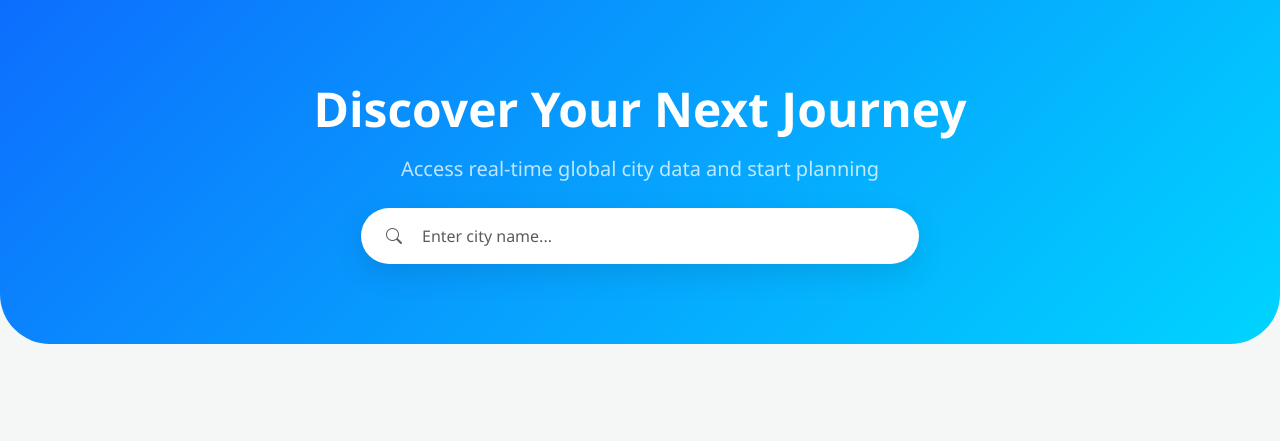
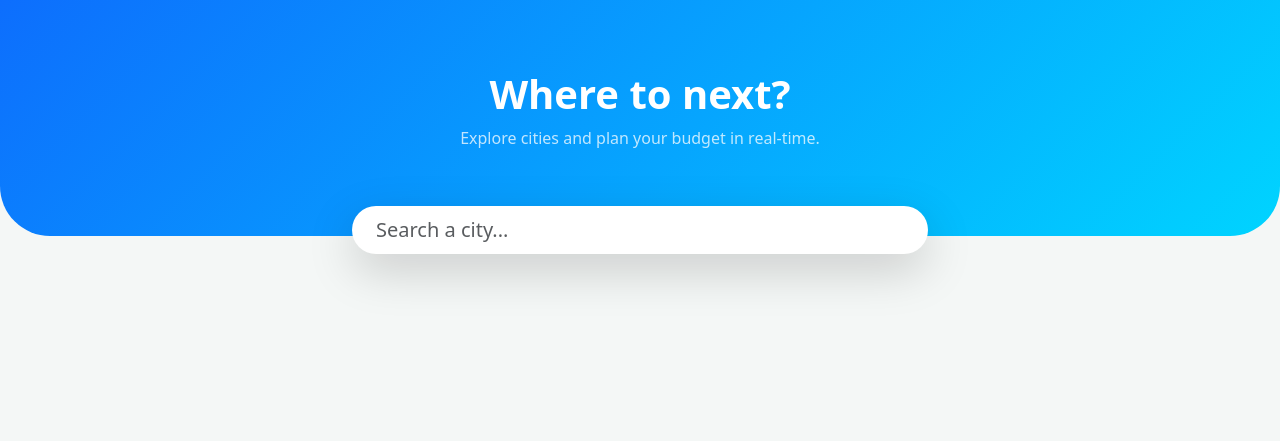
Before and after one commit to jobeal-joseph/TravelBud, a Flask app: page /search in a window 1280 px wide. Shown: the top 441 px of the page. Run offline with Flask 3, Linux system fonts and the light colour scheme.

```diff
--- a/backend/app.py
+++ b/backend/app.py
@@ -15,9 +15,11 @@ CORS(app)
 
 db.init_app(app)
 with app.app_context():
-    from models.expense import Expense
+    # Import models here so SQLAlchemy creates the tables
+    from models.expense import Trip, Expense
     db.create_all()
 
+# Blueprint Registration
 app.register_blueprint(auth_bp, url_prefix='/auth')
 app.register_blueprint(search_bp)
 app.register_blueprint(budget_bp)
--- a/backend/routes/search_route.py
+++ b/backend/routes/search_route.py
@@ -1,6 +1,8 @@
 from flask import Blueprint, request, jsonify, render_template
 from services.search_service import search_cities
+from models.expense import Trip, db
 
+# Define the blueprint variable clearly
 search_bp = Blueprint('search', __name__)
 
 @search_bp.route('/search')
@@ -10,4 +12,18 @@ def search_page():
 @search_bp.route('/api/cities')
 def get_cities():
     query = request.args.get('q', '')
+    if not query:
+        return jsonify([])
     return jsonify(search_cities(query))
+
+@search_bp.route('/api/trips/create', methods=['POST'])
+def create_trip():
+    data = request.json
+    try:
+        new_trip = Trip(city_name=data['city'], country=data['country'])
+        db.session.add(new_trip)
+        db.session.commit()
+        return jsonify({"trip_id": new_trip.id, "city": new_trip.city_name}), 201
+    except Exception as e:
+        db.session.rollback()
+        return jsonify({"error": str(e)}), 400
--- a/frontend/static/js/search.js
+++ b/frontend/static/js/search.js
@@ -1,15 +1,37 @@
-document.getElementById('city-search').addEventListener('input', async (e) => {
+const searchInput = document.getElementById('city-search');
+const resultsDiv = document.getElementById('city-results');
+
+searchInput.addEventListener('input', async (e) => {
     const query = e.target.value;
     if (query.length < 3) return;
+
     const res = await fetch(`/api/cities?q=${query}`);
     const cities = await res.json();
-    document.getElementById('city-results').innerHTML = cities.map(c => `
+
+    resultsDiv.innerHTML = cities.map(c => `
         <div class="col-md-4">
-            <div class="card city-card p-3">
-                <h5 class="fw-bold">${c.city}</h5>
-                <p class="small text-muted">${c.country}</p>
-                <button class="btn btn-sm btn-primary" onclick="location.href='/budget'">Plan Budget</button>
+            <div class="card city-card h-100 shadow-sm">
+                <img src="https://images.unsplash.com/photo-1464822759023-fed622ff2c3b?auto=format&fit=crop&w=400&q=60&sig=${Math.random()}" class="city-img">
+                <div class="card-body p-4">
+                    <h5 class="fw-bold mb-1">${c.city}</h5>
+                    <p class="text-muted small mb-3">${c.country}</p>
+                    <button class="btn btn-primary w-100 rounded-pill py-2 fw-bold" onclick="saveTrip('${c.city}', '${c.country}')">Plan Budget</button>
+                </div>
             </div>
         </div>
     `).join('');
 });
+
+async function saveTrip(city, country) {
+    const res = await fetch('/api/trips/create', {
+        method: 'POST',
+        headers: {'Content-Type': 'application/json'},
+        body: JSON.stringify({ city, country })
+    });
+    const data = await res.json();
+    if(res.ok) {
+        localStorage.setItem('trip_id', data.trip_id);
+        localStorage.setItem('city_name', city);
+        window.location.href = '/budget';
+    }
+}
--- a/frontend/templates/city_search.html
+++ b/frontend/templates/city_search.html
@@ -2,66 +2,28 @@
 <html lang="en">
 <head>
     <meta charset="UTF-8">
-    <meta name="viewport" content="width=device-width, initial-scale=1.0">
     <title>TravelBud | Explore</title>
     <link href="https://cdn.jsdelivr.net/npm/bootstrap@5.3.0/dist/css/bootstrap.min.css" rel="stylesheet">
-    <link rel="stylesheet" href="https://cdn.jsdelivr.net/npm/bootstrap-icons@1.11.0/font/bootstrap-icons.css">
     <style>
-        :root { --primary: #0d6efd; --accent: #00d4ff; }
-        body { background-color: #f4f7f6; font-family: 'Segoe UI', sans-serif; }
-        .hero-bg {
-            background: linear-gradient(135deg, var(--primary), var(--accent));
-            padding: 80px 0;
-            color: white;
-            border-radius: 0 0 50px 50px;
-            margin-bottom: -50px;
-        }
-        .search-box {
-            background: white;
-            border-radius: 50px;
-            padding: 10px 25px;
-            box-shadow: 0 10px 30px rgba(0,0,0,0.1);
-        }
-        .city-card {
-            border: none;
-            border-radius: 20px;
-            transition: all 0.3s ease;
-            background: white;
-            overflow: hidden;
-        }
-        .city-card:hover {
-            transform: translateY(-10px);
-            box-shadow: 0 15px 35px rgba(0,0,0,0.1);
-        }
-        .btn-plan {
-            background: linear-gradient(to right, var(--primary), var(--accent));
-            border: none;
-            color: white;
-            font-weight: 600;
-            border-radius: 12px;
-        }
+        body { background: #f4f7f6; }
+        .hero { background: linear-gradient(135deg, #0d6efd, #00d4ff); color: white; padding: 70px 0; border-radius: 0 0 50px 50px; }
+        .city-card { border: none; border-radius: 20px; transition: 0.3s; overflow: hidden; background: white; box-shadow: 0 4px 15px rgba(0,0,0,0.05); }
+        .city-card:hover { transform: translateY(-10px); box-shadow: 0 15px 30px rgba(0,0,0,0.1); }
+        .city-img { height: 180px; width: 100%; object-fit: cover; }
+        .search-container { max-width: 600px; margin: -30px auto 0; }
     </style>
 </head>
 <body>
-
-    <div class="hero-bg text-center">
-        <div class="container">
-            <h1 class="display-5 fw-bold mb-3">Discover Your Next Journey</h1>
-            <p class="lead opacity-75">Access real-time global city data and start planning</p>
-            <div class="col-md-6 mx-auto mt-4">
-                <div class="search-box d-flex align-items-center">
-                    <i class="bi bi-search text-muted me-2"></i>
-                    <input type="text" id="city-search" class="form-control border-0 shadow-none" placeholder="Enter city name...">
-                </div>
-            </div>
-        </div>
+    <div class="hero text-center">
+        <h1 class="fw-bold">Where to next?</h1>
+        <p class="opacity-75">Explore cities and plan your budget in real-time.</p>
     </div>
-
-    <div class="container pb-5" style="margin-top: 100px;">
-        <div class="row g-4" id="city-results">
-            </div>
+    <div class="container search-container">
+        <input type="text" id="city-search" class="form-control form-control-lg rounded-pill shadow-lg border-0 px-4" placeholder="Search a city...">
     </div>
-
+    <div class="container mt-5 pt-4">
+        <div class="row g-4" id="city-results"></div>
+    </div>
     <script src="{{ url_for('static', filename='js/search.js') }}"></script>
 </body>
 </html>
```
Also changed, not shown: backend/models/expense.py (+7 -8 lines), backend/routes/budget_route.py (+31 -12 lines), frontend/templates/budget_view.html (+78 -82 lines), backend/instance/db.sqlite3, backend/instance/site.db (added).
